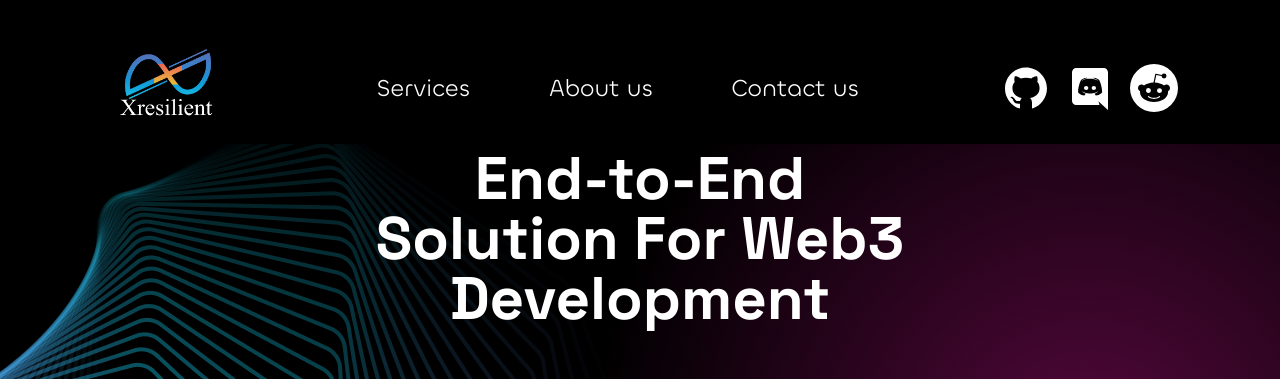
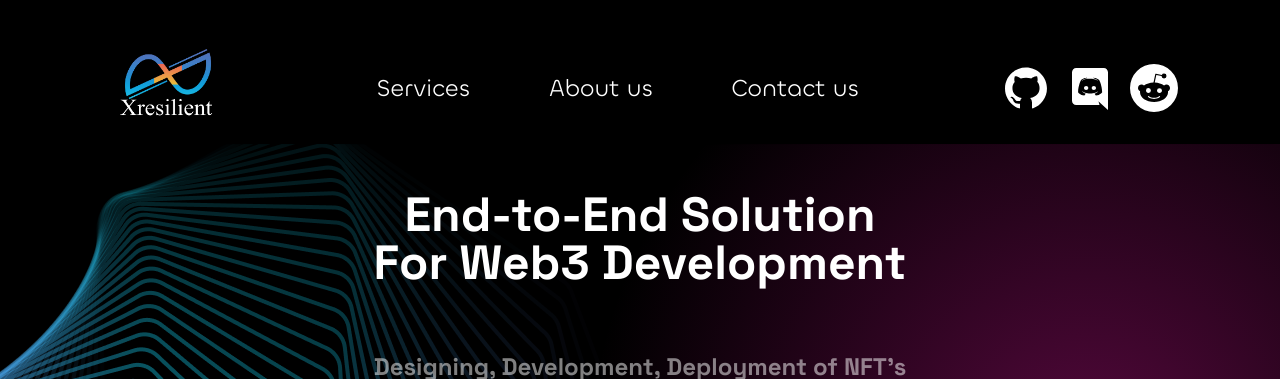
Before and after one commit to Xresilient/xresilient, a Next.js app: page / in a window 1280 px wide. Shown: the top 379 px of the page. Built offline with nearby package versions, Linux system fonts and the light colour scheme.

Commit message:
Update index.tsx

```diff
--- a/src/pages/index.tsx
+++ b/src/pages/index.tsx
@@ -72,7 +72,7 @@ const Index = () => {
           data-aos="zoom-in"
           data-aos-duration="600"
         >
-          <h3 className="text-center text-4xl md:text-6xl text-white font-bold font-spGrotesk">
+          <h3 className="text-center text-5xl md:text-5xl text-white font-bold font-spGrotesk">
             End-to-End Solution For Web3 Development
           </h3>
           <span className="text-white/50 text-center text-xl md:text-2xl font-spGrotesk font-light">
```
